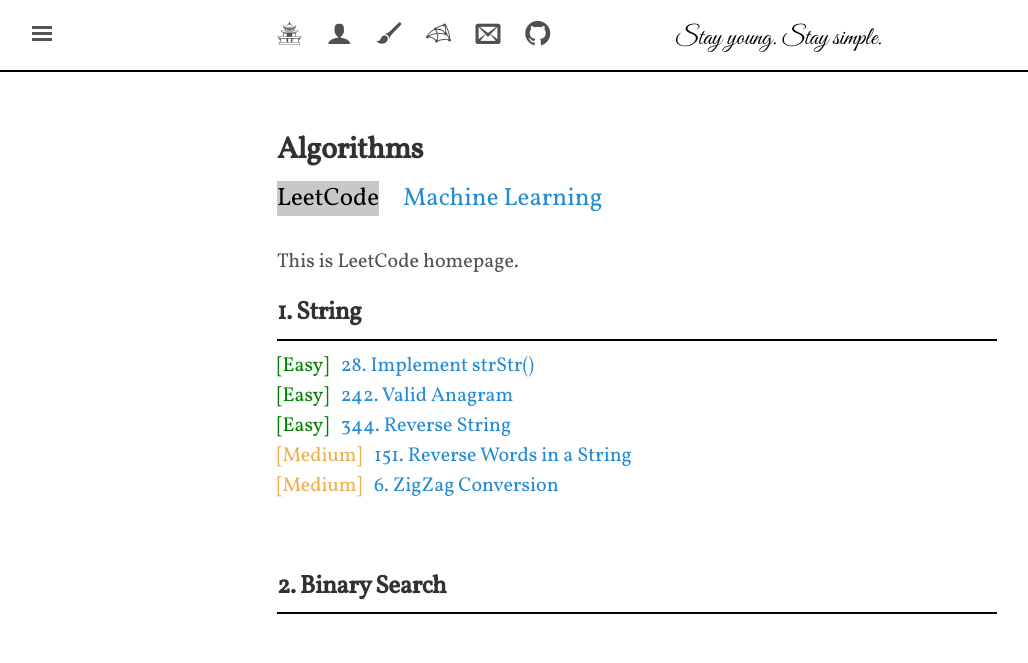
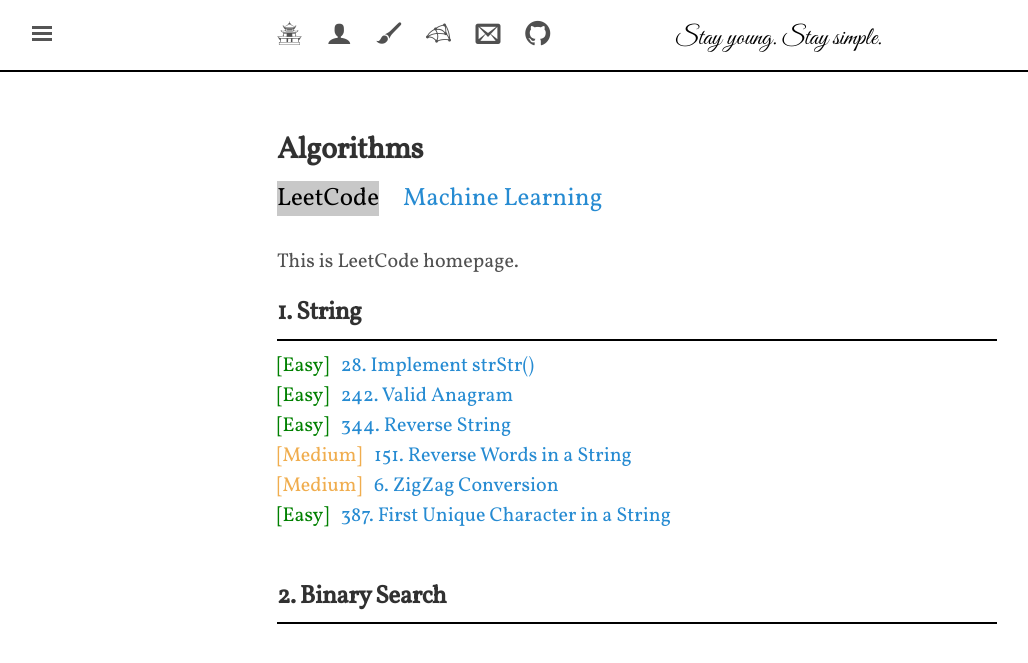
Before and after one commit to shevapato2008/myBlog, a Jekyll site: the page built from algorithms/leetcode/index.md, in a window 1280 px wide. Shown: the top 663 px of the page, without its empty margins (3-1031 px from the left). Built offline with Jekyll 4.4.1, drawn with Linux system fonts in a browser that asks for light colours; some web fonts are replaced.

Commit message:
Updated.

```diff
--- a/algorithms/leetcode/index.md
+++ b/algorithms/leetcode/index.md
@@ -13,7 +13,7 @@
 <span style="color:green;">[Easy]</span> &nbsp; [344. Reverse String]({{site.baseurl}}/algorithms/leetcode/344 "344. Reverse String")<br>
 <span style="color:#F0AD4E;">[Medium]</span> &nbsp; [151. Reverse Words in a String]({{site.baseurl}}/algorithms/leetcode/151 "151. Reverse Words in a String")<br>
 <span style="color:#F0AD4E;">[Medium]</span> &nbsp; [6. ZigZag Conversion]({{site.baseurl}}/algorithms/leetcode/6 "6. ZigZag Conversion")<br>
-
+<span style="color:green;">[Easy]</span> &nbsp; [387. First Unique Character in a String]({{site.baseurl}}/algorithms/leetcode/387 "387. First Unique Character in a String")<br>
 <br>
 
 ## 2. Binary Search
```
